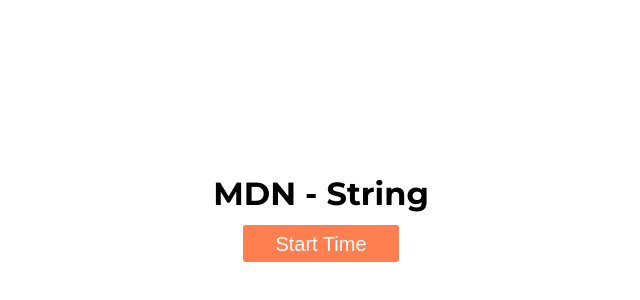
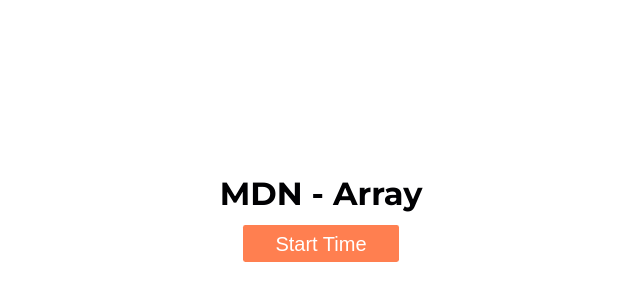
Before and after one commit to mehedihasanwd/js-mdn, a plain HTML site: page index.html in a window 1280 px wide. Shown: the part 176-476 px from the top of the page, 319-959 px from the left. Drawn offline with Linux system fonts and the light colour scheme.

Commit message:
Edit index.html, README.md

```diff
--- a/index.html
+++ b/index.html
@@ -9,14 +9,14 @@
   <!-- Vanilla CSS -->
   <link rel="stylesheet" href="css/style.css">
   <title>
-    MDN - String
+    MDN - Array
   </title>
 </head>
 
 <body>
   <div class="container">
     <h1>
-      MDN - String
+      MDN - Array
     </h1>
     <button class="btn" id='btn'>
       Start Time
```
Also changed, not shown: 1 other file.
